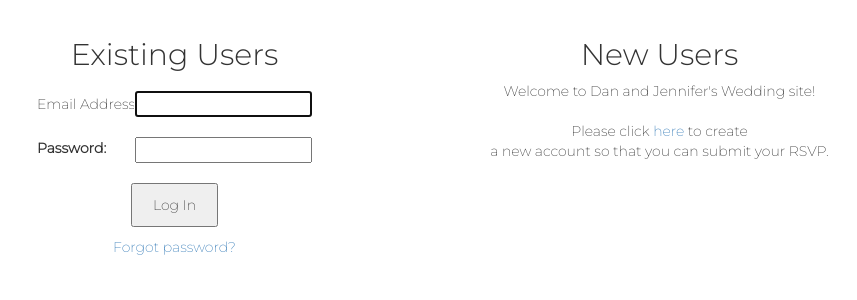
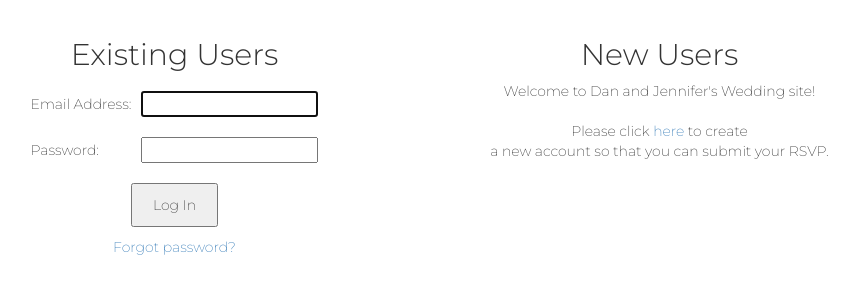
Before and after one commit to dpipemazo/wedsite, a Django app: page /accounts/login/ in a window 1280 px wide. Shown: the part 230-530 px from the top of the page, without its empty margins (223-1080 px from the left). Run offline with Django 3.2, Linux system fonts and the light colour scheme; some libraries are stand-ins or nearby versions; some web fonts are replaced.

Commit message:
Login: fix weirdly bold box

```diff
--- a/jennanddan/static/css/style.css
+++ b/jennanddan/static/css/style.css
@@ -84,6 +84,10 @@ html {
   padding-bottom:10px;
 }
 
+.login-text {
+  padding-right: 10px;
+}
+
 .rsvp-box {
   padding-top:10px;
   padding-bottom:10px;
--- a/wedding/templates/registration/login.html
+++ b/wedding/templates/registration/login.html
@@ -27,11 +27,11 @@ Login
                     {% csrf_token %}
                     <table>
                     <tr>
-                        <td class="login-box">Email Address</td>
+                        <td class="login-box login-text">Email Address:</td>
                         <td class="login-box">{{ form.username }}</td>
                     </tr>
                     <tr>
-                        <td class="login-box">{{ form.password.label_tag }}</td>
+                        <td class="login-box login-text">Password:</td>
                         <td class="login-box">{{ form.password }}</td>
                     </tr>
                     </table>
```
